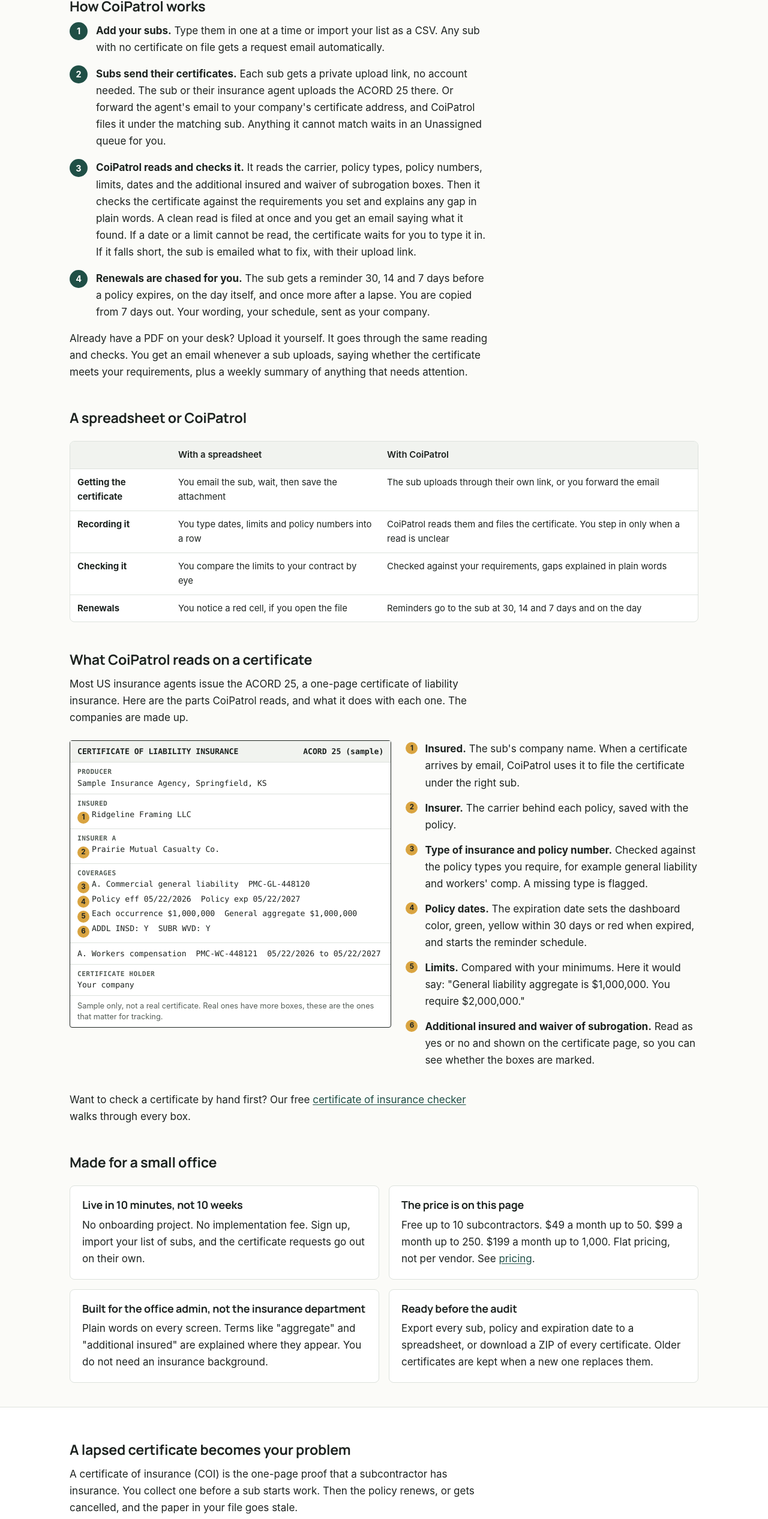
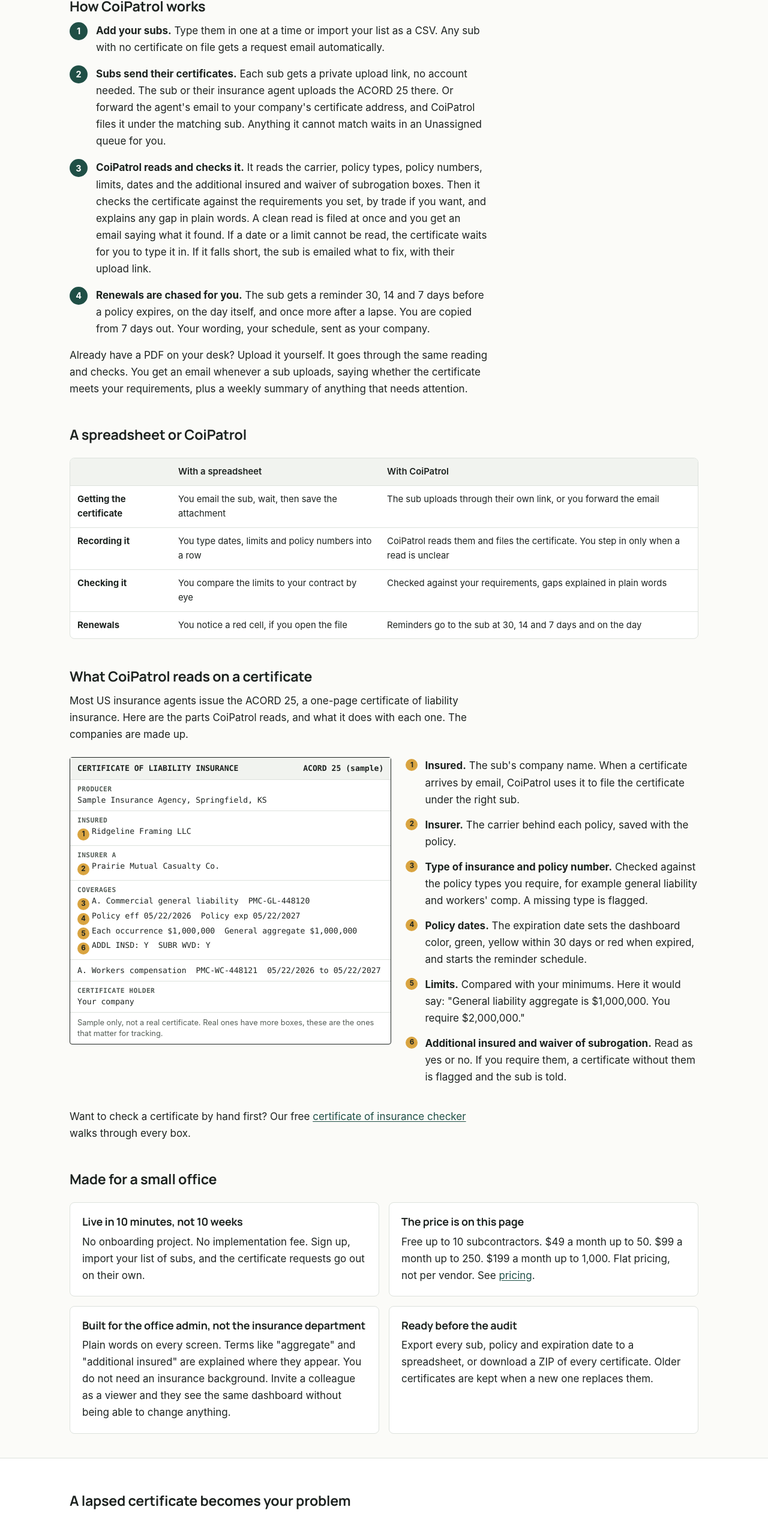
Before and after one commit to aminafara123/coipatrol-site, a plain HTML site: page index.html in a window 1280 px wide. Shown: the part 905-3437 px from the top of the page at 60% size. Drawn offline with Linux system fonts and the light colour scheme.

Commit message:
Per-trade requirements, additional insured checks and team members on home and pricing

```diff
--- a/index.html
+++ b/index.html
@@ -243,7 +243,7 @@
   <ol class="steps prose">
     <li><strong>Add your subs.</strong> Type them in one at a time or import your list as a CSV. Any sub with no certificate on file gets a request email automatically.</li>
     <li><strong>Subs send their certificates.</strong> Each sub gets a private upload link, no account needed. The sub or their insurance agent uploads the ACORD 25 there. Or forward the agent's email to your company's certificate address, and CoiPatrol files it under the matching sub. Anything it cannot match waits in an Unassigned queue for you.</li>
-    <li><strong>CoiPatrol reads and checks it.</strong> It reads the carrier, policy types, policy numbers, limits, dates and the additional insured and waiver of subrogation boxes. Then it checks the certificate against the requirements you set and explains any gap in plain words. A clean read is filed at once and you get an email saying what it found. If a date or a limit cannot be read, the certificate waits for you to type it in. If it falls short, the sub is emailed what to fix, with their upload link.</li>
+    <li><strong>CoiPatrol reads and checks it.</strong> It reads the carrier, policy types, policy numbers, limits, dates and the additional insured and waiver of subrogation boxes. Then it checks the certificate against the requirements you set, by trade if you want, and explains any gap in plain words. A clean read is filed at once and you get an email saying what it found. If a date or a limit cannot be read, the certificate waits for you to type it in. If it falls short, the sub is emailed what to fix, with their upload link.</li>
     <li><strong>Renewals are chased for you.</strong> The sub gets a reminder 30, 14 and 7 days before a policy expires, on the day itself, and once more after a lapse. You are copied from 7 days out. Your wording, your schedule, sent as your company.</li>
   </ol>
   <p class="prose">Already have a PDF on your desk? Upload it yourself. It goes through the same reading and checks. You get an email whenever a sub uploads, saying whether the certificate meets your requirements, plus a weekly summary of anything that needs attention.</p>
@@ -290,7 +290,7 @@
       <li><span class="pin">3</span><div><strong>Type of insurance and policy number.</strong> Checked against the policy types you require, for example general liability and workers' comp. A missing type is flagged.</div></li>
       <li><span class="pin">4</span><div><strong>Policy dates.</strong> The expiration date sets the dashboard color, green, yellow within 30 days or red when expired, and starts the reminder schedule.</div></li>
       <li><span class="pin">5</span><div><strong>Limits.</strong> Compared with your minimums. Here it would say: "General liability aggregate is $1,000,000. You require $2,000,000."</div></li>
-      <li><span class="pin">6</span><div><strong>Additional insured and waiver of subrogation.</strong> Read as yes or no and shown on the certificate page, so you can see whether the boxes are marked.</div></li>
+      <li><span class="pin">6</span><div><strong>Additional insured and waiver of subrogation.</strong> Read as yes or no. If you require them, a certificate without them is flagged and the sub is told.</div></li>
     </ol>
   </div>
   <p class="prose">Want to check a certificate by hand first? Our free <a href="/how-to-verify-a-certificate-of-insurance/">certificate of insurance checker</a> walks through every box.</p>
@@ -309,7 +309,7 @@
     </div>
     <div class="card">
       <h3>Built for the office admin, not the insurance department</h3>
-      <p>Plain words on every screen. Terms like "aggregate" and "additional insured" are explained where they appear. You do not need an insurance background.</p>
+      <p>Plain words on every screen. Terms like "aggregate" and "additional insured" are explained where they appear. You do not need an insurance background. Invite a colleague as a viewer and they see the same dashboard without being able to change anything.</p>
     </div>
     <div class="card">
       <h3>Ready before the audit</h3>
```
Also changed, not shown: pricing/index.html (+4 -1 lines).
